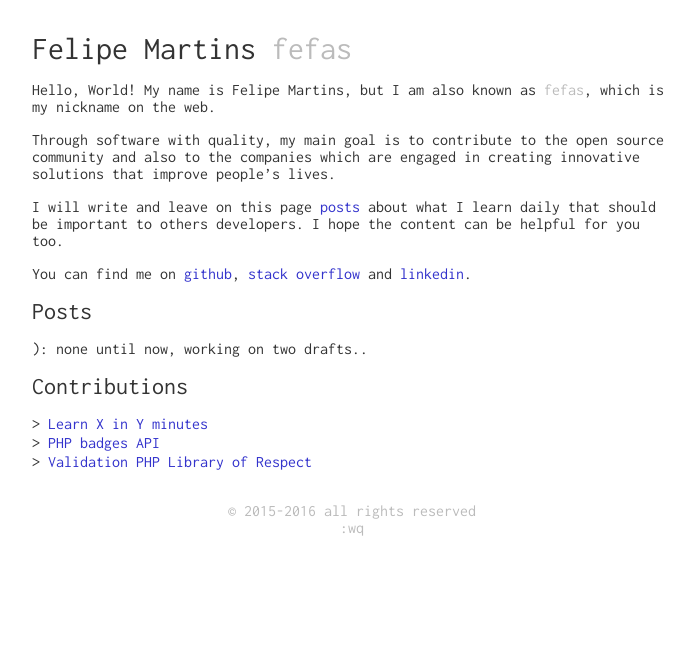
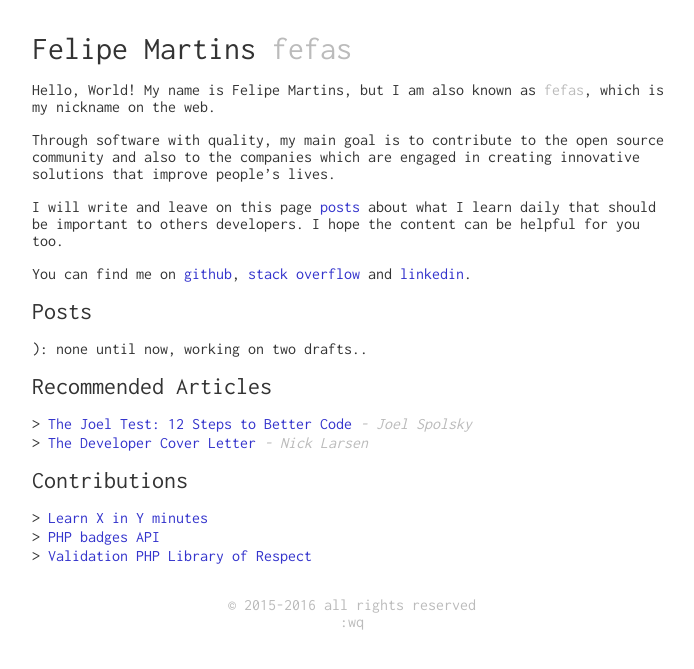
Before and after one commit to fefas/blog.fefas.net, a Jekyll site: the page built from index.md, in a window 1280 px wide. Shown: the top 669 px of the page, without its empty margins (288-982 px from the left). Built offline with Jekyll 4.4.1, drawn with Linux system fonts in a browser that asks for light colours; our own code applies the rules of GitHub Pages for plain Markdown files.

Commit message:
Add Recommended Articles Section on index page

```diff
--- /dev/null
+++ b/_data/recommendedArticles.json
@@ -0,0 +1,12 @@
+[
+  {
+    "title": "The Joel Test: 12 Steps to Better Code",
+    "url": "https://www.joelonsoftware.com/2000/08/09/the-joel-test-12-steps-to-better-code/",
+    "author": "Joel Spolsky"
+  },
+  {
+    "title": "The Developer Cover Letter",
+    "url": "http://www.stackoverflow.blog/code-for-a-living/developer-cover-letter",
+    "author": "Nick Larsen"
+  }
+]
--- a/assets/styles.sass
+++ b/assets/styles.sass
@@ -75,6 +75,10 @@ a
 .nickname
   color: $nickname-font-color
 
+.author
+  color: $author-font-color
+  font-style: $author-font-style
+
 #wrapper
   max-width: $wrapper-max-width
   margin: $margin-to-center
--- a/index.md
+++ b/index.md
@@ -29,6 +29,12 @@ You can find me on
 
 ): none until now, working on two drafts..
 
+## Recommended Articles
+
+{% for article in site.data.recommendedArticles %}
+  * [{{ article.title }}]({{ article.url }}) <span class="author">- {{ article.author }}</span>
+{% endfor %}
+
 ## Contributions
 
 {% for contribution in site.data.contributions %}
```
